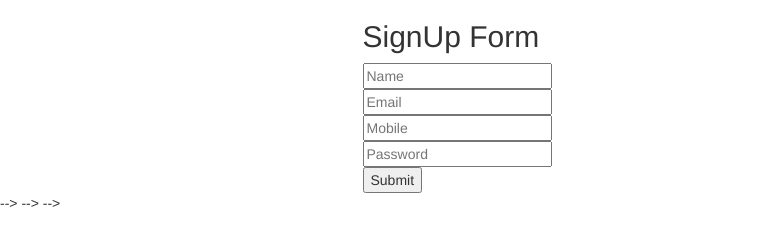
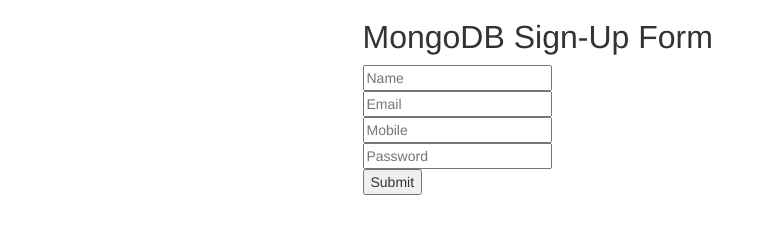
Before and after one commit to Sha-98/MongoDb-Basic-Login, a website: page public/index.html in a window 1280 px wide. Shown: the whole page, without its empty margins (0-774 px from the left). Drawn offline with nearby package versions, Linux system fonts and the light colour scheme.

Commit message:
Update index.html

```diff
--- a/public/index.html
+++ b/public/index.html
@@ -8,7 +8,7 @@
 
     <link rel="stylesheet" href="https://maxcdn.bootstrapcdn.com/bootstrap/3.3.7/css/bootstrap.min.css" integrity="sha384-BVYiiSIFeK1dGmJRAkycuHAHRg32OmUcww7on3RYdg4Va+PmSTsz/K68vbdEjh4u" crossorigin="anonymous">
 
-    <link rel="stylesheet" type="text/css" href="styles.css">
+    <link rel="stylesheet" type="text/css" href="index.css">
 </head>
 
 <body>
@@ -20,7 +20,7 @@
             </div>
             <div class="col-md-6 main">
                 <form action="/sign_up" method="POST">
-                    <h2>SignUp Form</h2>
+					<h1 style="font-size:2.5vw">MongoDB Sign-Up Form</h1>
                     <input type="text" class="box" id="name" name="name" placeholder="Name" required />
                     <br>
                     <input type="text" class="box" id="email" name="email" placeholder="Email" required />
@@ -40,57 +40,3 @@
 </body>
 
 </html>
-
-
-
-
-
-
-
-
-
-
-
-
-
-
-
-
-
-
-
-
-
-
-
-
-
-<!-- <!DOCTYPE html>
-<html>
-	<head>
-		<meta charset="utf-8">
-		<meta name="viewport" content="width=device-width,minimum-scale=1">
-		<title>Login</title>
-        <!-- the form awesome library is used to add icons to our form -->
-		<!-- <link rel="stylesheet" href="https://use.fontawesome.com/releases/v5.7.1/css/all.css">
-        <!-- include the stylesheet file -->
-        <!-- <link href="/style.css" rel="stylesheet" type="text/css">
-	</head>
-	<body>
-		<div class="login">
-			<h1>Login</h1>
-			<form action="/login" method="post">
-				<label for="username">
-					<!-- font awesome icon -->
-					<!-- <i class="fas fa-user"></i>
-				</label>
-				<input type="text" name="username" placeholder="Username" id="username" required>
-				<label for="password">
-					<i class="fas fa-lock"></i>
-				</label>
-				<input type="password" name="password" placeholder="Password" id="password" required>
-				<input type="submit" value="Login">
-			</form>
-		</div>
-	</body>
-</html> --> --> --> -->
```
